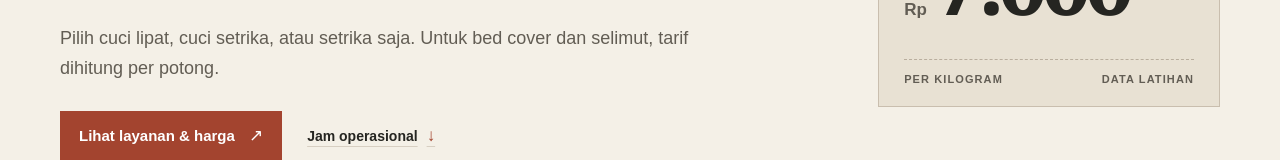
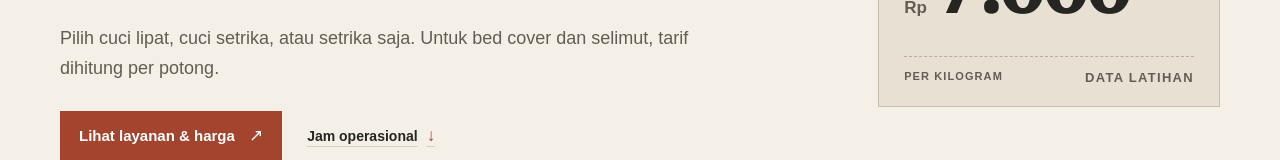
Before and after one commit to kannaryukkei/laundry-ceria-website, a React (Vite) app: page / in a window 1280 px wide. Shown: the part 479-639 px from the top of the page. Built offline with nearby package versions, Linux system fonts and the light colour scheme.

Commit message:
fix(a4): meet minimum disclosure typography in price stamp

```diff
--- a/src/styles.css
+++ b/src/styles.css
@@ -880,6 +880,7 @@ button:focus-visible, a:focus-visible { outline-color: var(--color-primary); }
   font-weight: 800;
   letter-spacing: .1em;
 }
+.stamp-bottom [data-qa-role="disclosure"] { font-size: 13px; }
 
 @media (max-width: 1100px) {
   .hero-grid { grid-template-columns: minmax(0, 1.4fr) minmax(250px, .8fr); gap: 30px; }
```
